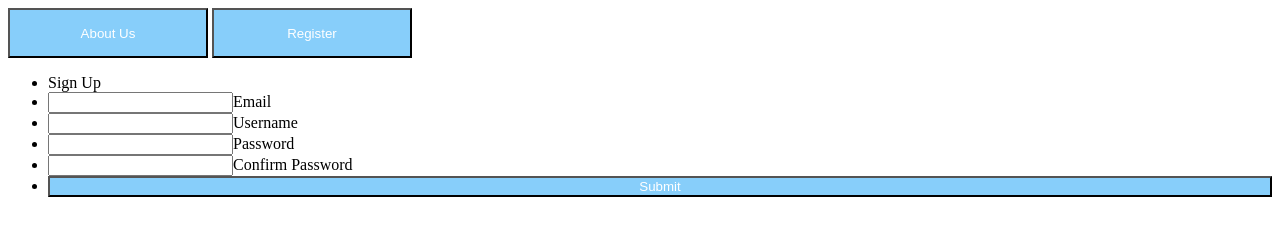
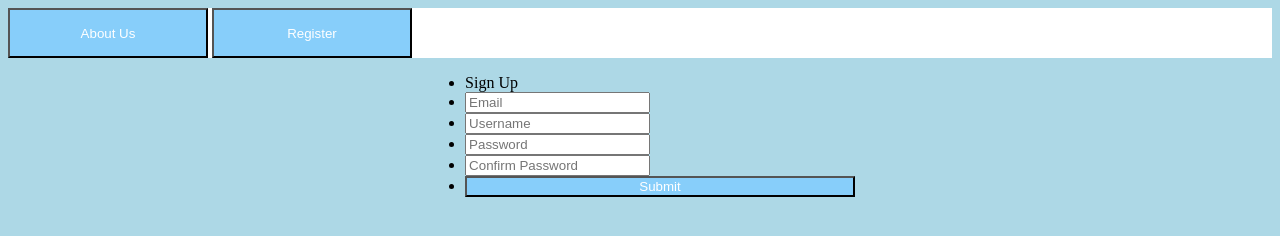
Before and after one commit to AJHardin-dev/HTMLRegisterPage, a plain HTML site: page index.html in a window 1280 px wide. Drawn offline with Linux system fonts and the light colour scheme.

Commit message:
Adding more stuff, but end of class

```diff
--- a/index.html
+++ b/index.html
@@ -7,25 +7,43 @@
     <link rel="stylesheet" href="style.css">
     <title>Register Now!</title>
 </head>
-<body>
-    <nav>
+<body style="background-color: lightblue;">
+    <nav style="background-color: white;">
         <div>
             <button class="linkButton">About Us</button>
             <button class="linkButton">Register</button>
         </div>
     </nav>
 
-    <div> <!-- Big blue empty box -->
-        <div> <!-- White "form" but not the form -->
+    <div> <!-- Big empty box -->
+        <div style="padding-inline: 33%;"> <!-- White "form" but not the form -->
             <form> <!-- The actual form that holds all the inputs -->
                 <div>
                     <ul>
-                        <li><label>Sign Up</label></li>
-                        <li><input>Email</input></li>
-                        <li><input>Username</input></li>
-                        <li><input>Password</input></li>
-                        <li><input>Confirm Password</input></li>
-                        <li><button id="submitButton">Submit</button></li>
+                        <li>
+                            <label>Sign Up</label></li>
+                        <li>
+                            <input
+                                type="email"
+                                placeholder="Email"
+                            /></li>
+                        <li>
+                            <input
+                                type="text"
+                                placeholder="Username"
+                            /></li>
+                        <li>
+                            <input
+                                type="password"
+                                placeholder="Password"
+                            /></li>
+                        <li>
+                            <input
+                                type="password"
+                                placeholder="Confirm Password"
+                            /></li>
+                        <li>
+                            <button id="submitButton">Submit</button></li>
                     </ul>
                 </div>
             </form>
```
